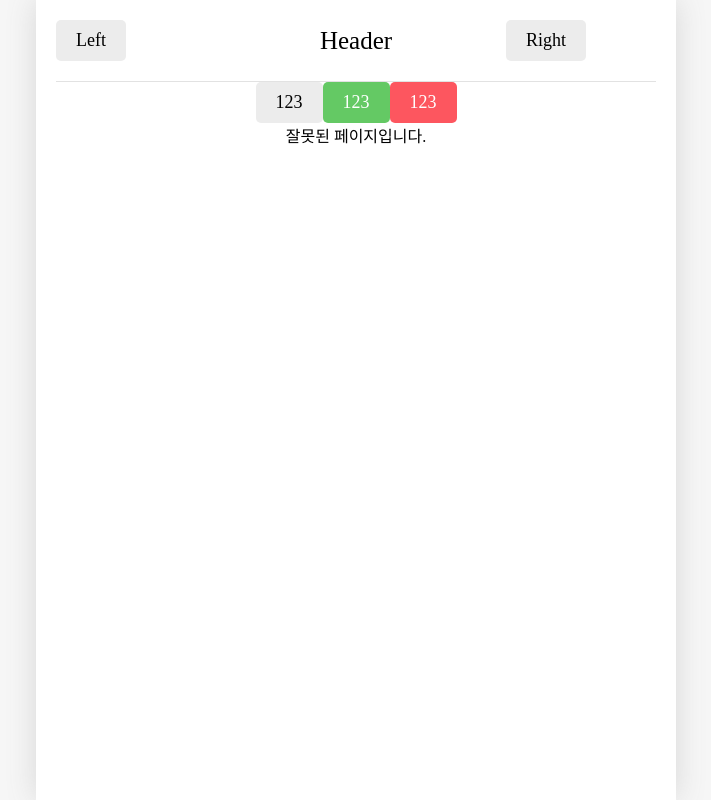
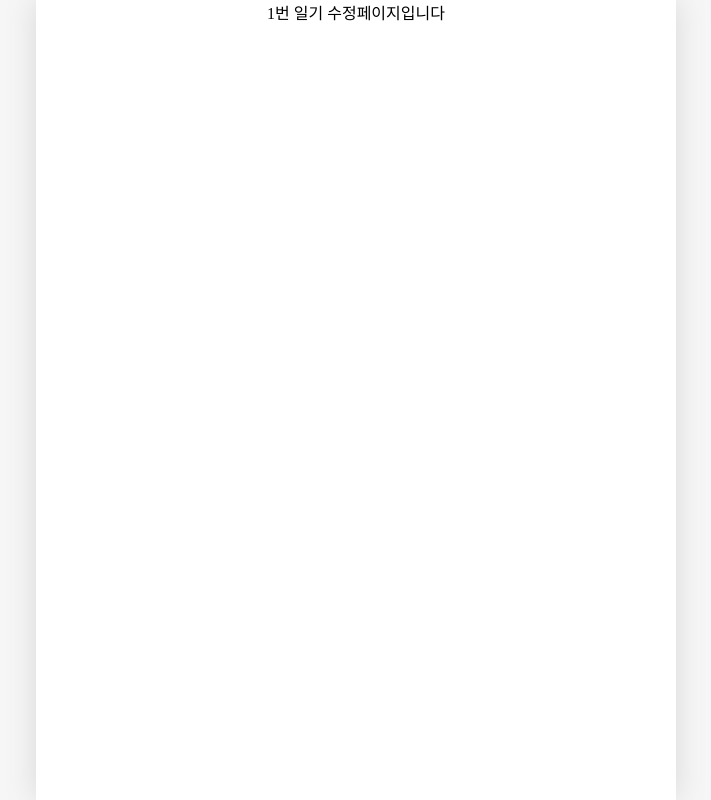
Before and after one commit to Jiae25/onebite-react, a React (Vite) app in the folder section12/: page /edit/1 in a window 1280 px wide. Shown: the whole page, without its empty margins (284-995 px from the left). Built offline with nearby package versions, Linux system fonts and the light colour scheme; a web font is replaced by a local one.

Commit message:
ch8. 일기 관리 기능 구현하기 1

```diff
--- a/section12/src/App.jsx
+++ b/section12/src/App.jsx
@@ -1,56 +1,45 @@
 import './App.css'
-import { Routes, Route, Link, useNavigate } from "react-router-dom";
+import { useReducer } from 'react';
+import { Routes, Route } from "react-router-dom";
 import Home from './pages/Home';
 import Diary from './pages/Diary';
 import New from './pages/New';
+import Edit from './pages/Edit';
 import Notfound from './pages/Notfound';
-import Button from './components/Button';
-import Header from './components/Header'
-
-import { getEmotionImage } from './util/get-emotion-image';
 
 // 1. "/" : 모든 일기를 조회하는 Home 페이지
 // 2. "/new" : 새로운 일기를 작성하는 New 페이지
 // 3. "/diary" : 일기를 상세히 조회하는 Diary 페이지
+
+const mockData = [
+  {
+    id: 1,
+    createdDate: new Date().getTime(),
+    emotionId: 1,
+    content: "1번 일기 내용",
+  },
+  {
+    id: 2,
+    createdDate: new Date().getTime(),
+    emotionId: 2,
+    content: "2번 일기 내용",
+  },
+];
+
+function reducer(state, action) {
+  return state;
+}
+
 function App() {
-  const nav = useNavigate();
-
-  const onClickButton = () => {
-    nav("/new");
-  };
+  const [data, dispatch] = useReducer(reducer, mockData);
 
   return (
     <>
-      <Header title={"Header"}
-        leftChild={<Button text={"Left"} />}
-        rightChild={<Button text={"Right"} />}
-      />
-
-      <Button
-        text={"123"}
-        type={"DEFAULT"}
-        onClick={() => {
-          console.log("123번 버튼 클릭!")
-        }} />
-
-      <Button
-        text={"123"}
-        type={"POSITIVE"}
-        onClick={() => {
-          console.log("123번 버튼 클릭!")
-        }} />
-
-      <Button
-        text={"123"}
-        type={"NEGATIVE"}
-        onClick={() => {
-          console.log("123번 버튼 클릭!")
-      }}/>
-
       <Routes>
         <Route path="/" element={<Home />} />
         <Route path="/new" element={<New />} />
         <Route path="/diary/:id" element={<Diary />} />
+        <Route path="/edit/:id" element={<Edit />} />
         <Route path="*" element={<Notfound />} />
       </Routes>
     </>
--- /dev/null
+++ b/section12/src/pages/Edit.jsx
@@ -0,0 +1,8 @@
+import { useParams } from 'react-router-dom';
+
+const Edit = () => {
+  const params = useParams();
+  return <div>{params.id}번 일기 수정페이지입니다</div>;
+};
+
+export default Edit;
```
Also changed, not shown: 1 other file (tests, documents, lock files or other folders).
